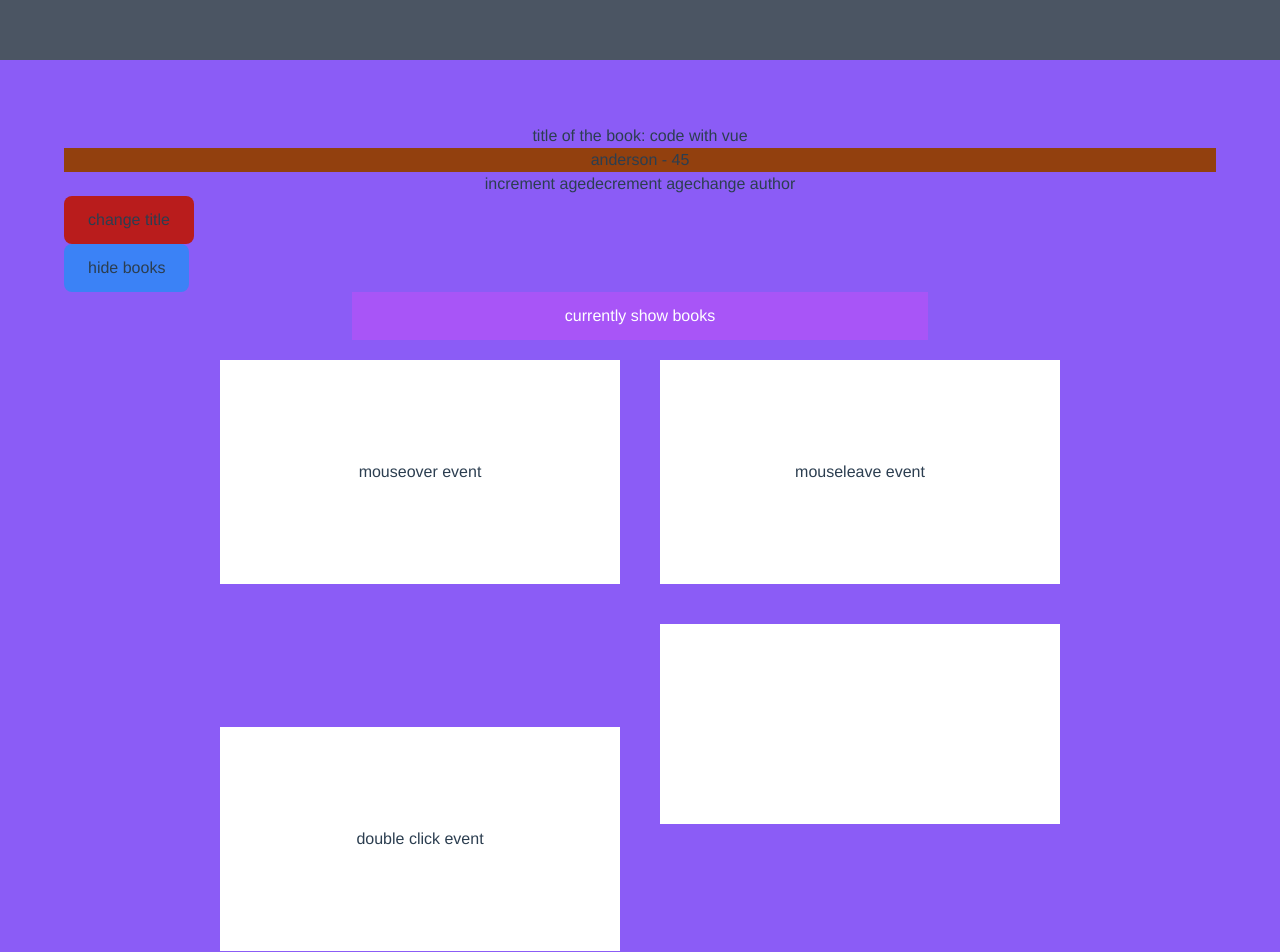
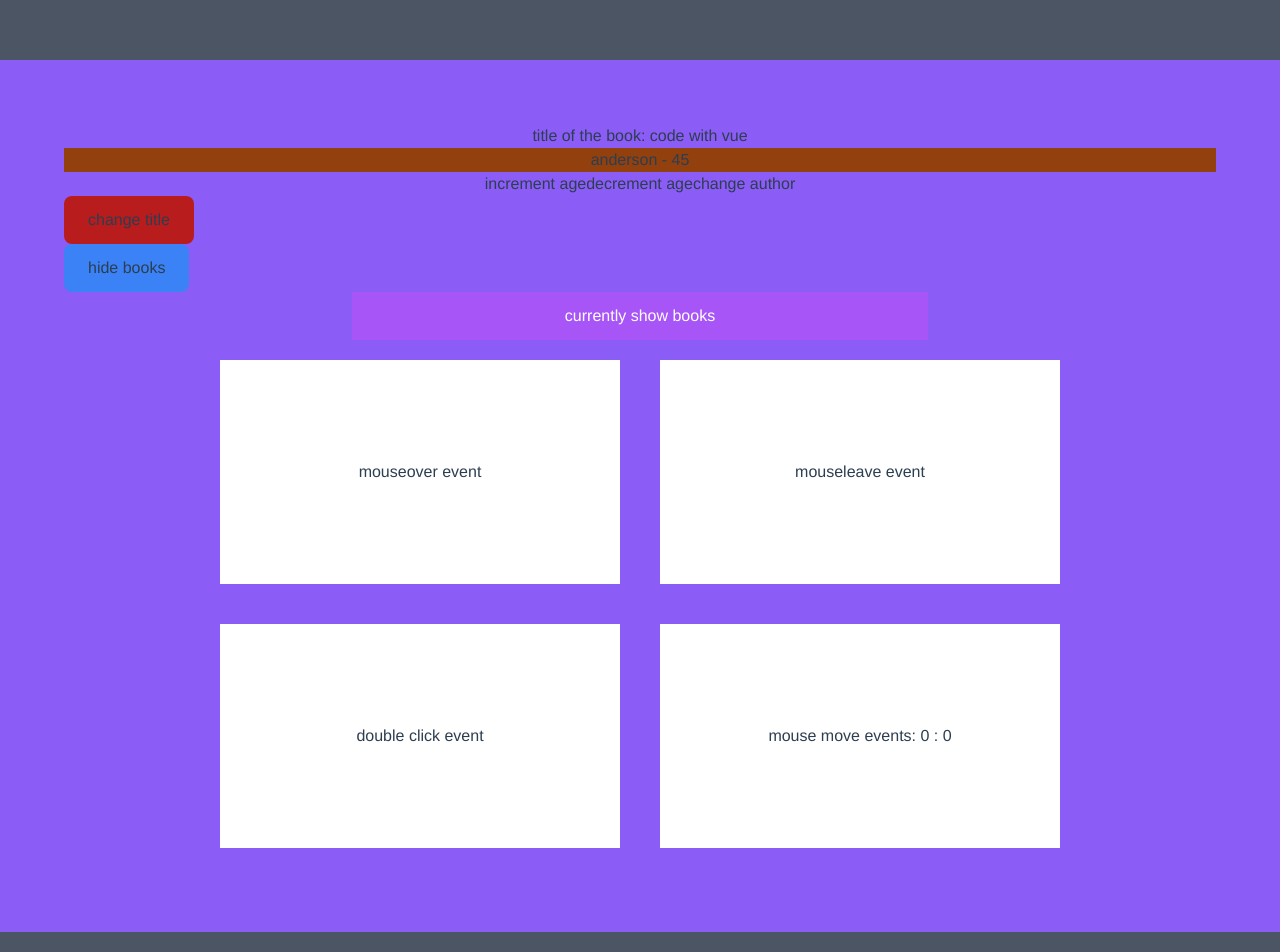
Before and after one commit to andersoncharle/black-tech, a Vue app: page / in a window 1280 px wide. Shown: the top 952 px of the page. Built offline with nearby package versions, Linux system fonts and the light colour scheme.

Commit message:
mouse move events

```diff
--- a/src/App.vue
+++ b/src/App.vue
@@ -27,7 +27,7 @@ instead use v-else
   <div class="box" @mouseover="handleEvent">mouseover event</div>
   <div class="box" v-on:mouseleave="handleLeaveEvent">mouseleave event</div>
   <div class="box" v-on:dblclick="handleDoubleClickEvent">double click event</div>
-  <div class="box"></div>
+  <div class="box" @mousemove="handleMousemoveEvent">mouse move events: {{ x }} : {{ y }}</div>
 
 
 </template>
```
